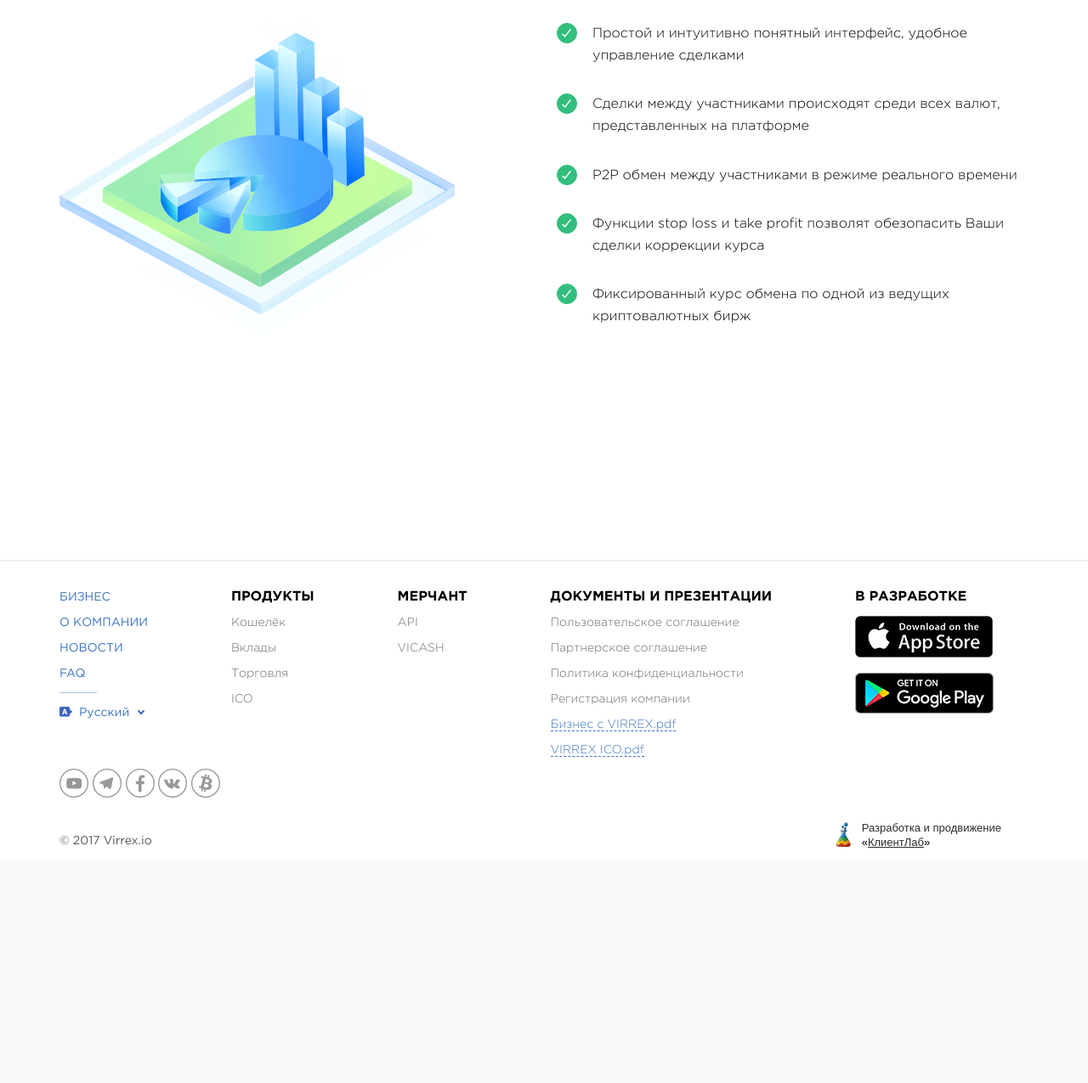
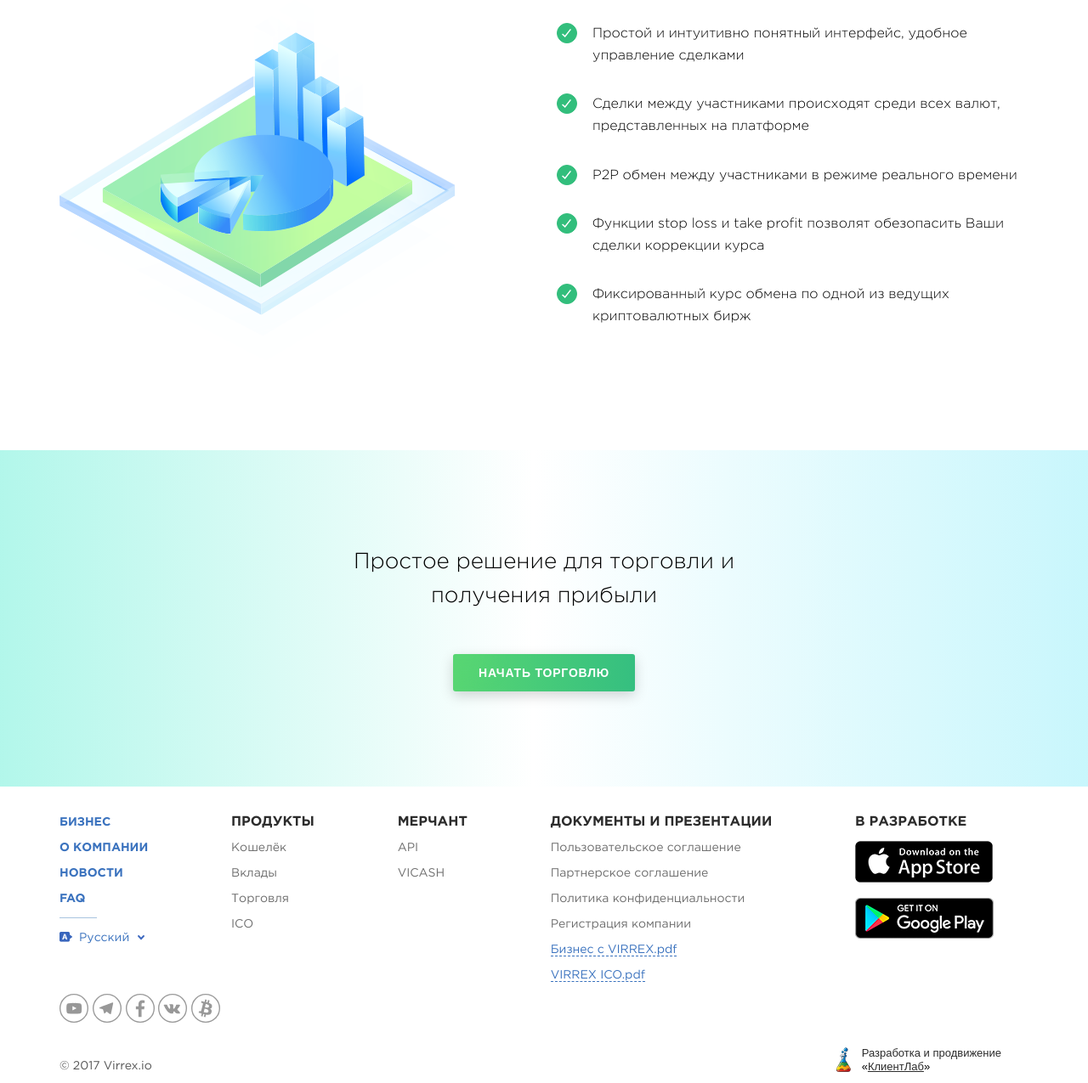
Before and after one commit to clientlab-dev/virrex, a PHP site: page /trade.php in a window 1280 px wide. Shown: the part 1210-2485 px from the top of the page at 85% size. Before the commit the page ends 2208 px from the top, so only its background shows below. Run offline with PHP 8.4, Linux system fonts and the light colour scheme; style sheets or scripts are compiled from the project's sources; some libraries are stand-ins or nearby versions.

Commit message:
Мелкие правки стилей

```diff
--- a/assets/scss/_footer.scss
+++ b/assets/scss/_footer.scss
@@ -13,6 +13,7 @@
 .footer {
     padding-top: 34px;
     padding-bottom: 10px;
+
     // border-top: 2px solid #f0f0f0;
     max-width: 1170px;
     margin: 0 auto;
@@ -75,17 +76,27 @@
                 margin-top: 40px;
             }
         }
+
+        &--1 {
+            .footer__list-item {
+                a {
+                    font-weight: 700;
+                }
+            }
+        }
     }
 
     &__list-item {
         padding-bottom: 14px;
-        font-weight: 300;
-        color: #2c2c2c;
+
+        //font-weight: 300;
+        //color: #2c2c2c;
 
         a {
             color: #6e6e6e;
             text-decoration: none;
             font-size: 14px;
+            font-weight: normal;
 
             &:hover {
                 color: black;
@@ -95,16 +106,18 @@
 
     &__top-list-item {
         font-weight: 700;
-        color: black;
+
+        //color: black;
+        color: #2C2C2C;
     }
 
     &__list-link {
         text-decoration: none;
         color: #3a72be !important;
-        font-weight: 400;
+        font-weight: 700;
 
         &:hover {
-            color: black;
+            color: black !important;
         }
 
         &--dotted {
@@ -122,6 +135,7 @@
     &__social-links {
         a img {
             opacity: .4;
+            transition: opacity .3s;
 
             &:hover {
                 opacity: 1;
--- a/assets/scss/_gradient-before-footer.scss
+++ b/assets/scss/_gradient-before-footer.scss
@@ -1,4 +1,5 @@
 @import "mixins";
+
 .gradient-before-footer {
     background-position: center;
     background-size: 100% 100%;
@@ -16,23 +17,36 @@
     }
 
     &--green {
-        background-image: linear-gradient(to right, #8ef3e1 0%, rgba(185, 250, 243, 0) 49%, rgba(160, 240, 250, 0.8) 100%);
+        //background-image: linear-gradient(to right, #8ef3e1 0%, rgba(185, 250, 243, 0) 49%, rgba(160, 240, 250, 0.8) 100%);
+        background-image: linear-gradient(to right, #8ef3e1 -23%, rgba(185, 250, 243, 0) 49%, rgba(160, 240, 250, 0.8) 120%);
         color: black;
+
+        @include respond(750px) {
+            background-image: linear-gradient(to right, #8ef3e1 -60%, rgba(185, 250, 243, 0) 49%, rgba(160, 240, 250, 0.8) 147%);
+        }
     }
 
     &__content {
-        max-width: 400px;
+        max-width: 450px;
         margin: 0 auto;
         display: flex;
         flex-direction: column;
         justify-content: center;
         align-items: center;
         padding: 112px 0;
+
         @include respond(560px) {
             padding: 45px 0;
         }
+
+
         // text-align: center;
 
+        .form {
+            max-width: 400px;
+            margin-left: auto;
+            margin-right: auto;
+        }
     }
 
     &__title {
@@ -42,4 +56,8 @@
         padding-bottom: 48px;
         line-height: 40px;
     }
+
+    & + .footer__line {
+        display: none;
+    }
 }
--- a/assets/scss/_news.scss
+++ b/assets/scss/_news.scss
@@ -2,6 +2,7 @@
     p + img {
         margin-top: 14px;
     }
+
     &__header {
         font-size: 46px;
         font-weight: 500;
@@ -10,11 +11,13 @@
         width: 60%;
         margin-right: 18%;
     }
+
     &__title {
         font-size: 26px;
         font-weight: 500;
         letter-spacing: .02em;
     }
+
     &__time {
         color: #303030;
         letter-spacing: 0.07px;
@@ -22,6 +25,7 @@
         font-weight: 300;
         padding: 10px 0 24px;
     }
+
     &__content {
         font-size: 16px;
         font-weight: 300;
@@ -29,64 +33,87 @@
         line-height: 26px;
         margin-bottom: 6px;
     }
+
     &__btn {
         &,
         &:link,
-        &:visited
-         {
+        &:visited {
             color: black;
             text-decoration: none;
         }
-        padding: 10px;
+
+        //padding: 10px;
         border: 1px solid #5690ff;
-        padding: 4px 14px;
+        padding: 6px 23px 2px;
         font-weight: 400;
         border-radius: 24px;
         display: inline-block;
         margin: 6px 12px 6px 0;
+        transition: opacity .1s;
+
+        &:hover {
+            opacity: .7;
+        }
     }
+
     &__btn-read {
         &,
         &:link,
-        &:visited
-         {
+        &:visited {
             color: black;
             text-decoration: none;
         }
+
         float: right;
         line-height: 48px;
+        font-weight: 500;
+
+        &:hover {
+            opacity: 0.7;
+        }
     }
+
     &__tags {
         float: left;
         max-width: 80%;
+
         & .news__btn {
             margin: 6px 14px 6px 0;
         }
     }
+
     article {
         margin-top: 40px;
         margin-bottom: 62px;
         line-height: 1.6;
+
         @include clearfix;
+
         footer {
             @include clearfix;
         }
+
         p img {
             width: 100%;
             max-width: 100%;
             margin-top: 14px;
         }
     }
+
     &__all-tags {
         line-height: 1.6;
         text-align: right;
         margin-top: 24px;
+
         & .news__btn {
             margin: 6px 0px 6px 4px;
         }
     }
+
     &__all-tags-header {
         text-align: right;
+        font-size: 20px;
     }
+
     @include clearfix;
 }
--- a/assets/scss/_pagination.scss
+++ b/assets/scss/_pagination.scss
@@ -2,8 +2,10 @@
     &__list {
         display: flex;
         list-style: none;
+
         li {
             margin-right: 20px;
+
             a {
                 text-decoration: none;
                 position: relative;
@@ -13,14 +15,32 @@
                 color: black;
                 line-height: 20px;
                 background-color: #e6eeff;
+
                 &:hover {
+                    background-color: #91b7ff;
+                }
+
+                &.active {
+                    background-color: #91b7ff;
+                }
+            }
+
+            &.active {
+                text-decoration: none;
+                position: relative;
+                display: block;
+                padding: 16px 14px;
+                height: 50px;
+                color: black;
+                line-height: 20px;
                 background-color: #91b7ff;
             }
         }
     }
-    }
+
     margin-bottom: 60px;
 }
+
 a.pagination__move {
     background-color: transparent !important;
     font-size: 18px;
--- a/assets/scss/_two-collumns.scss
+++ b/assets/scss/_two-collumns.scss
@@ -1,12 +1,16 @@
 @import "mixins";
+
 .two-collumns {
     margin-top: 22px;
+
     @include clearfix;
+
     &__left-col {
         float: left;
         width: 60%;
         margin-right: 18%;
     }
+
     &__aside {
         float: right;
         width: 22%;
--- a/assets/scss/critical.scss
+++ b/assets/scss/critical.scss
@@ -376,6 +376,12 @@ body {
     padding-right: 194px;
     height: 92px;
     border-bottom: 2px solid #efefef;
+
+    @include respond(480px) {
+        border-bottom: 1px solid #efefef;
+    }
+
+
     z-index: 2;
 
     @include respond(1088px) {
@@ -449,6 +455,11 @@ body {
 
     &-light {
         border-bottom: none;
+
+        @include respond(480px) {
+            border-bottom: 1px solid rgba(255, 255, 255, 0.3) !important;
+        }
+
 
         .header__nav {
             .nav__el {
--- a/assets/scss/screen.scss
+++ b/assets/scss/screen.scss
@@ -459,9 +459,11 @@
     position: relative;
     width: 100%;
     padding-left: 585px;
-    min-height: 600px;
+
+    //min-height: 600px;
     padding-top: 86px;
-    padding-bottom: 86px;
+
+    //padding-bottom: 86px;
 
     @include respond(1024px) {
         padding-left: 0;
--- a/news.php
+++ b/news.php
@@ -89,9 +89,9 @@ insert_header($headerOptions);
 <div class="wrap">
     <div class="pagination">
         <ul class="pagination__list">
-            <!-- <li><a class="pagination__move" href="#">〈</a></li> -->
+            <li><a class="pagination__move" href="#">〈</a></li>
             <li><a href="#">4</a></li>
-            <li><a href="#">5</a></li>
+            <li class="active">5</li>
             <li><a href="#">6</a></li>
             <li><a class="pagination__move" href="#">〉</a></li>
         </ul>
--- a/trade.php
+++ b/trade.php
@@ -58,11 +58,20 @@ insert_header($headerOptions);
 					<li>Фиксированный курс обмена по одной из ведущих криптовалютных бирж</li>
 				</ul><!-- /.ul_check -->
 			</div><!-- /.description -->
-
-
 	</div><!-- /.text-with-right-illustration -->
 </div><!-- /.wrap -->
 </section><!-- /.white-content -->
 
+<section class="gradient-before-footer gradient-before-footer--green">
+	<div class="wrap">
+		<div class="gradient-before-footer__content">
+			<p class="gradient-before-footer__title">Простое решение для торговли и получения прибыли</p>
+			<button class="btn btn_fill btn_fill_green btn_shadow">
+				<span class="btn__text">НАЧАТЬ ТОРГОВЛЮ</span>
+			</button>
+		</div>
+	</div>
+</section>
+
 
 <?php include('includes/footer.php'); ?>
```
Also changed, not shown: assets/js/main.js (+13 -60 lines). Lines whose indentation alone changed are shown as unchanged.
